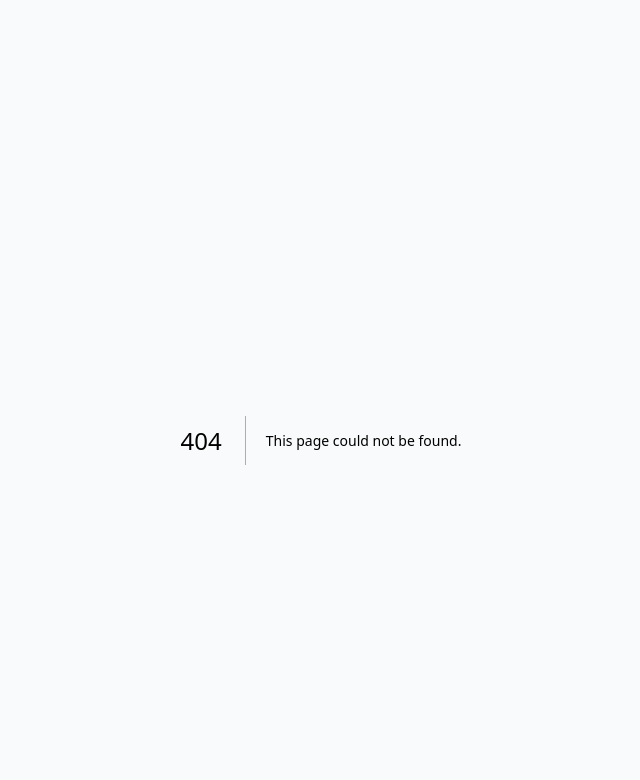
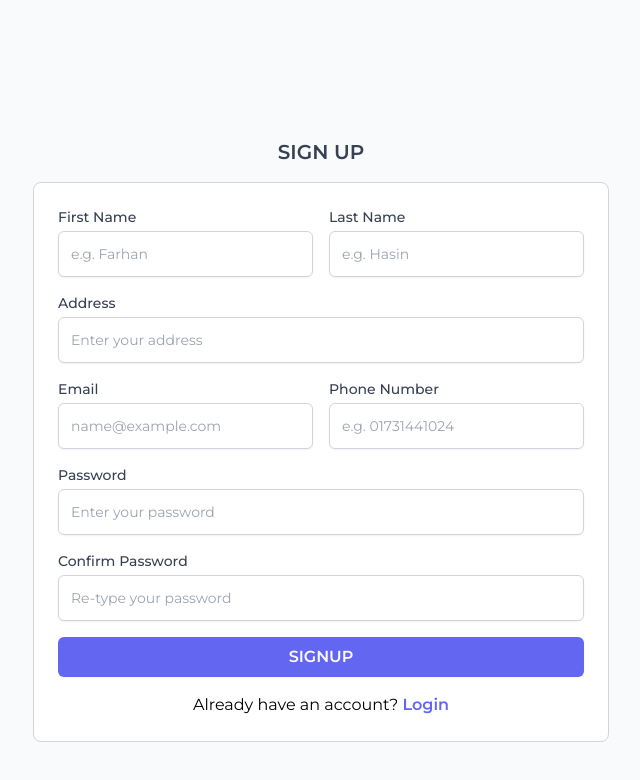
Before and after one commit to farhanhasindipro25/teebay-pern, a Next.js app in the folder client/: page /sign-up in a window 1280 px wide. Before the commit this address had no page. Shown: the top 780 px of the page, without its empty margins (319-959 px from the left). Built offline with nearby package versions, Linux system fonts and the light colour scheme.

Commit message:
feat: Added signup page static design

```diff
--- a/client/app/login/page.tsx
+++ b/client/app/login/page.tsx
@@ -1,6 +1,7 @@
 import React from "react";
 import TextInputField from "../_libs/components/TextInputField";
 import Button from "../_libs/components/Button";
+import Link from "next/link";
 
 export default function LoginPage() {
   return (
@@ -19,11 +20,20 @@ export default function LoginPage() {
           name="password"
           id="password"
           type="password"
-          placeholder="name@example.com"
+          placeholder="Enter your password"
         />
         <Button variant="primary" className="w-full justify-center">
           LOGIN
         </Button>
+        <p className="text-center">
+          Don't have an account?{" "}
+          <Link
+            href="/sign-up"
+            className="text-indigo-500 font-semibold hover:underline hover:text-indigo-400"
+          >
+            Signup
+          </Link>
+        </p>
       </form>
     </div>
   );
--- /dev/null
+++ b/client/app/sign-up/page.tsx
@@ -0,0 +1,87 @@
+import Link from "next/link";
+import React from "react";
+import Button from "../_libs/components/Button";
+import TextInputField from "../_libs/components/TextInputField";
+
+export default function SignupPage() {
+  return (
+    <div className="flex space-y-4 flex-col max-w-xl mx-auto items-center justify-center min-h-screen">
+      <h2 className="font-semibold text-xl text-gray-700">SIGN UP</h2>
+      <form className="w-full space-y-4 border bg-white border-gray-300 p-6 rounded-lg">
+        <div className="w-full flex gap-4 flex-col md:flex-row">
+          <div className="w-full md:w-1/2">
+            <TextInputField
+              label="First Name"
+              name="first_name"
+              id="first_name"
+              type="text"
+              placeholder="e.g. Farhan"
+            />
+          </div>
+          <div className="w-full md:w-1/2">
+            <TextInputField
+              label="Last Name"
+              name="last_name"
+              id="last_name"
+              type="text"
+              placeholder="e.g. Hasin"
+            />
+          </div>
+        </div>
+        <TextInputField
+          label="Address"
+          name="address"
+          id="address"
+          type="text"
+          placeholder="Enter your address"
+        />
+        <div className="w-full flex gap-4 flex-col md:flex-row">
+          <div className="w-full md:w-1/2">
+            <TextInputField
+              label="Email"
+              name="email"
+              id="email"
+              type="email"
+              placeholder="name@example.com"
+            />
+          </div>
+          <div className="w-full md:w-1/2">
+            <TextInputField
+              label="Phone Number"
+              name="phone_number"
+              id="phone_number"
+              type="text"
+              placeholder="e.g. 01731441024"
+            />
+          </div>
+        </div>
+        <TextInputField
+          label="Password"
+          name="password"
+          id="password"
+          type="password"
+          placeholder="Enter your password"
+        />
+        <TextInputField
+          label="Confirm Password"
+          name="confirm_password"
+          id="confirm_password"
+          type="password"
+          placeholder="Re-type your password"
+        />
+        <Button variant="primary" className="w-full justify-center">
+          SIGNUP
+        </Button>
+        <p className="text-center">
+          Already have an account?{" "}
+          <Link
+            href="/login"
+            className="text-indigo-500 font-semibold hover:underline hover:text-indigo-400"
+          >
+            Login
+          </Link>
+        </p>
+      </form>
+    </div>
+  );
+}
```
